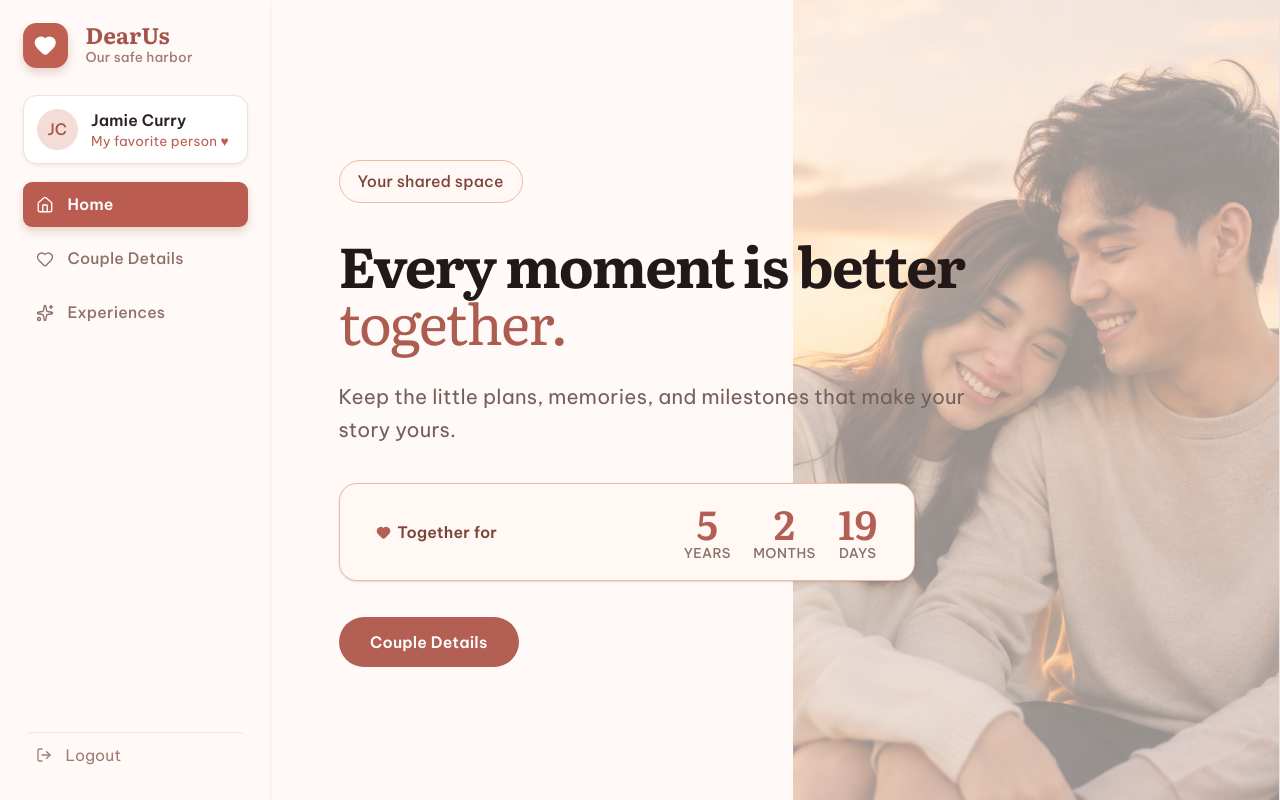
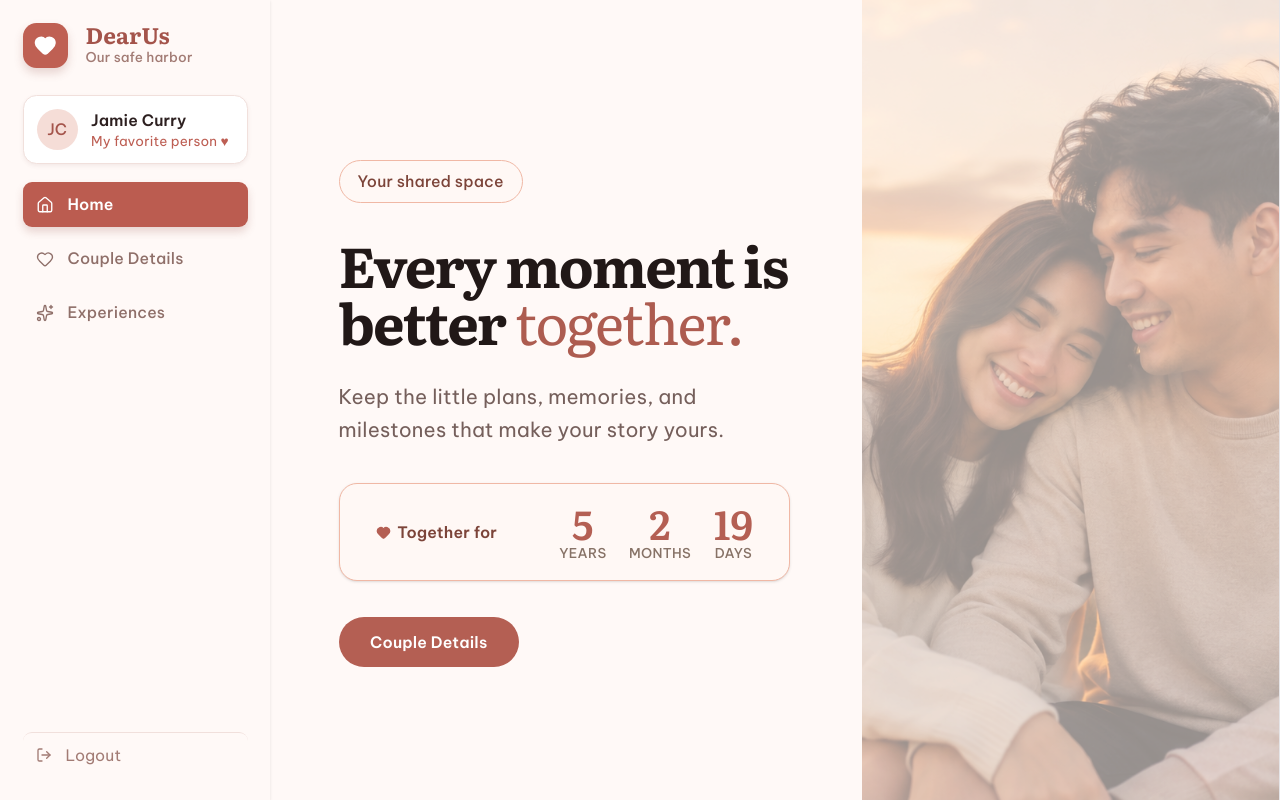
Before and after one commit to jokserpokser/dearUs-app, a React (Vite) app in the folder frontend/: page /demo in a window 1280 px wide. Built offline with nearby package versions, Linux system fonts and the light colour scheme; no server answers; a web font is replaced by a local one.

Commit message:
refactor: update layout properties for Dashboard component image section

```diff
--- a/frontend/src/pages/Dashboard.tsx
+++ b/frontend/src/pages/Dashboard.tsx
@@ -64,7 +64,7 @@ export const Dashboard = () => {
             )}
           </div>
 
-          <div className="absolute bottom-0 right-0 top-0 hidden w-[48%] overflow-hidden lg:block">
+          <div className="relative hidden w-[48%] shrink-0 overflow-hidden lg:block lg:self-stretch lg:-mr-16 lg:-my-14 lg:ml-16">
             <img
               src={coupleBackground}
               alt="A couple sharing a moment together"
```
